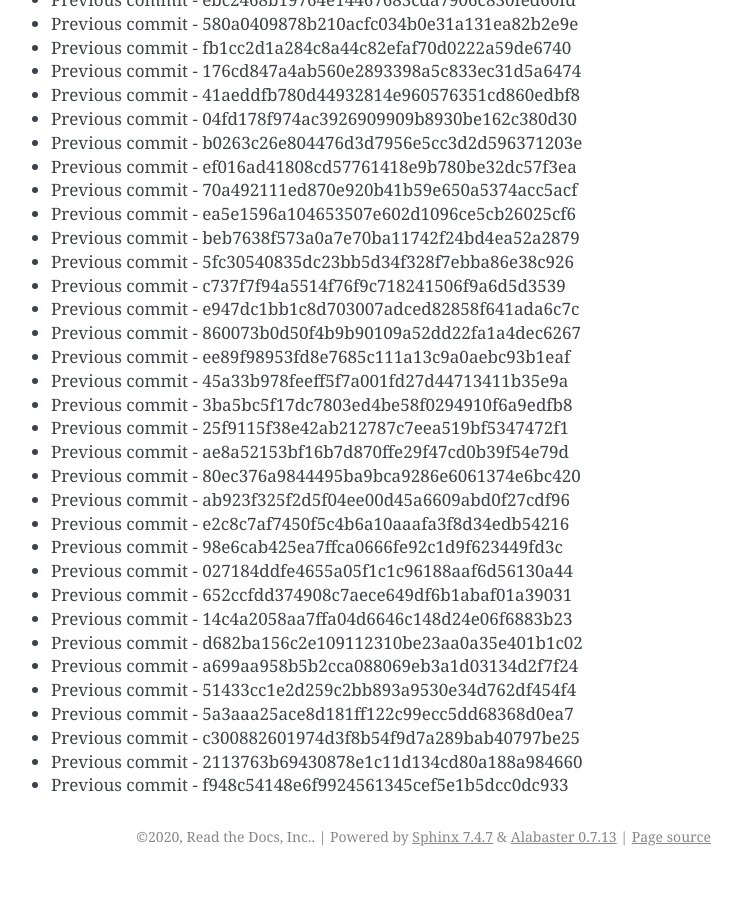
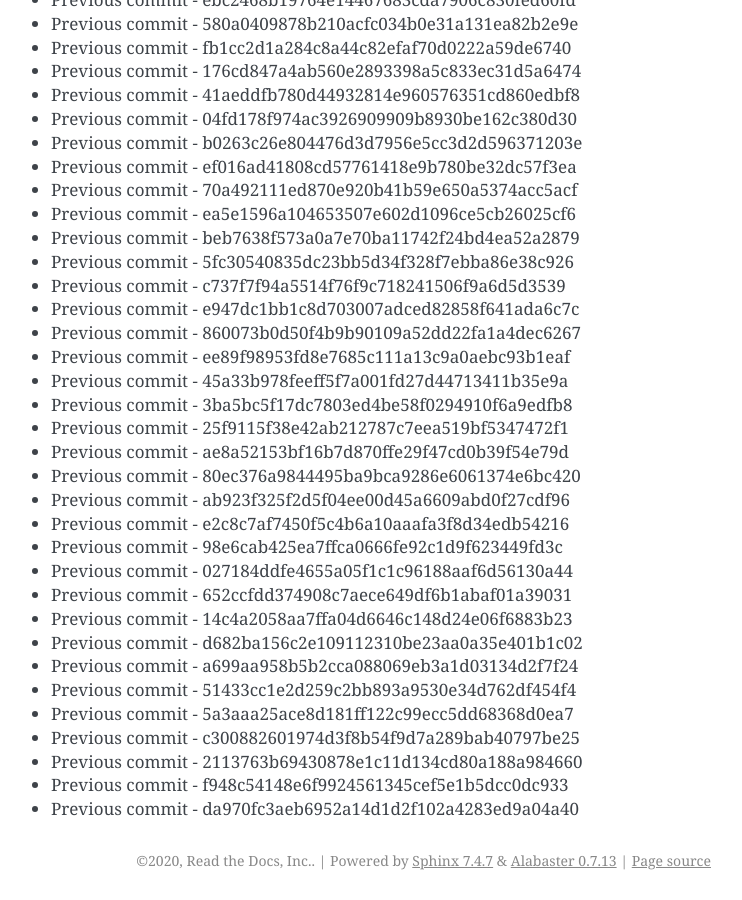
Before and after one commit to readthedocs/rtd-git-stresstest, a Sphinx documentation site: the page built from docs/updates.rst, in a window 1280 px wide and 900 px high, scrolled down 67953 px. Shown: the whole window, without its empty margins (399-1141 px from the left). Built offline with Sphinx 7.4.7, drawn with Linux system fonts in a browser that asks for light colours; before the commit the page ends 68829 px from its top, so only the background shows below that.

Commit message:
Generating commit from previous: da970fc3aeb6952a14d1d2f102a4283ed9a04a40

```diff
--- a/docs/updates.rst
+++ b/docs/updates.rst
@@ -2887,3 +2887,4 @@ It can be tested for any performance characteristics.
 * Previous commit - c300882601974d3f8b54f9d7a289bab40797be25
 * Previous commit - 2113763b69430878e1c11d134cd80a188a984660
 * Previous commit - f948c54148e6f9924561345cef5e1b5dcc0dc933
+* Previous commit - da970fc3aeb6952a14d1d2f102a4283ed9a04a40
```
